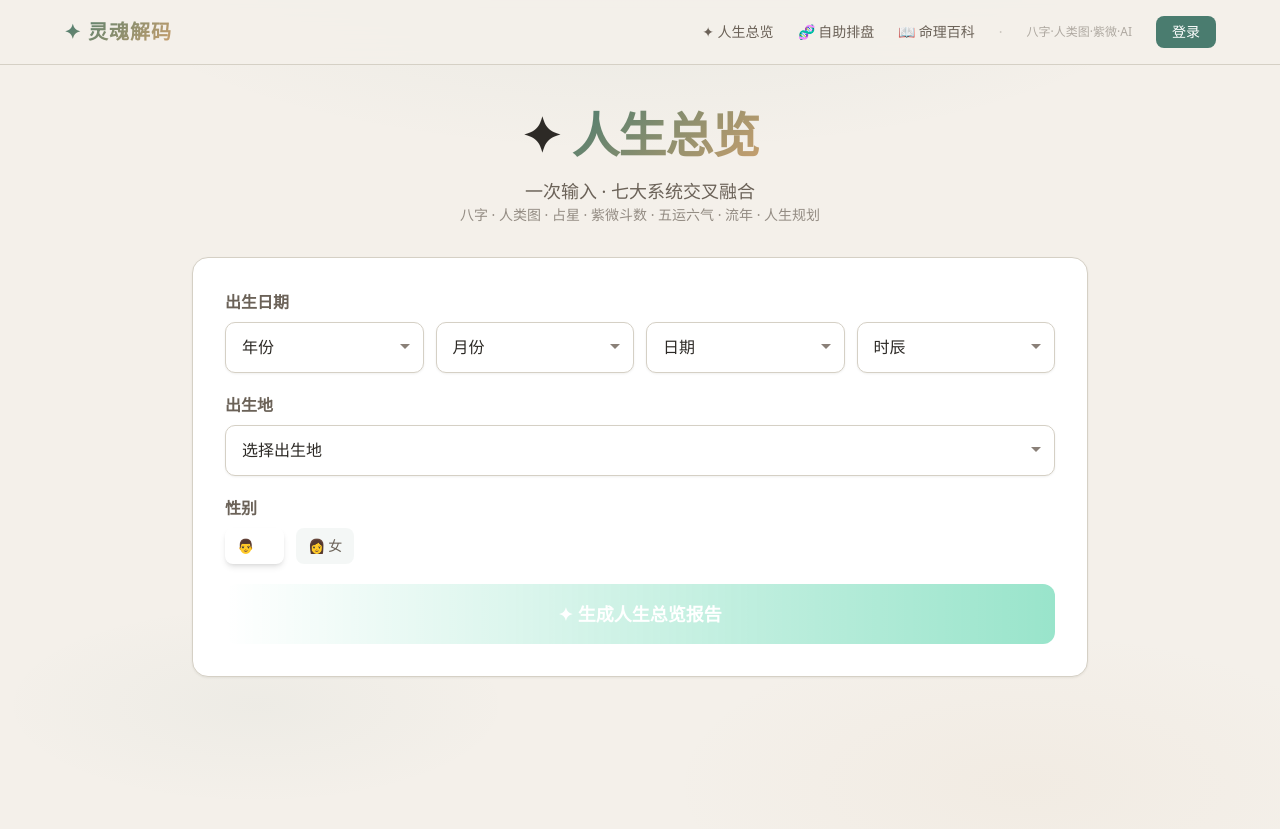
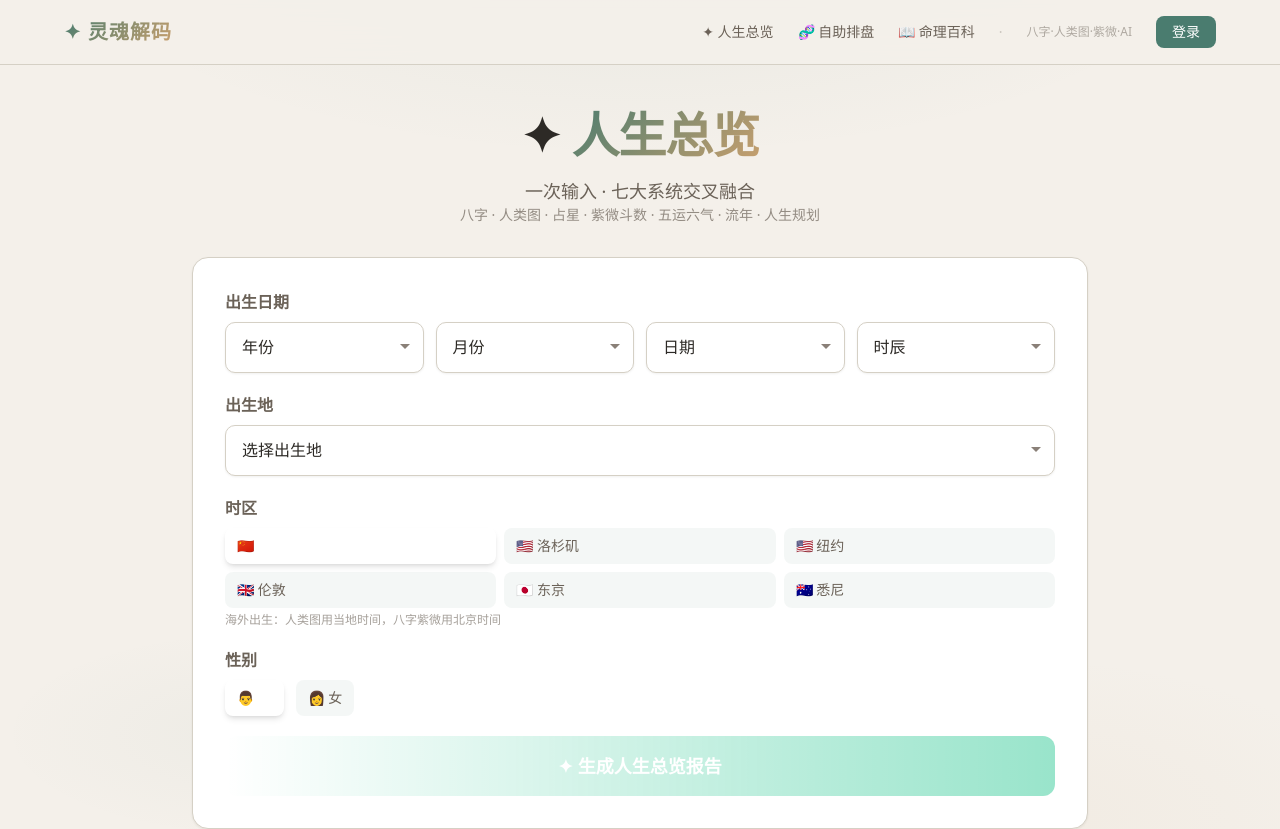
Before and after one commit to wlkerwong-boop/soul-decode, a Next.js app: page /master-report in a window 1280 px wide. Shown: the top 829 px of the page. Built offline with nearby package versions, Linux system fonts and the light colour scheme.

Commit message:
feat: +时区选择器(海外出生HD当地、八字紫微北京时间)

```diff
--- a/src/app/master-report/page.tsx
+++ b/src/app/master-report/page.tsx
@@ -28,6 +28,7 @@ export default function MasterPage() {
   const [year, setYear] = useState(''); const [month, setMonth] = useState('');
   const [day, setDay] = useState(''); const [hour, setHour] = useState('');
   const [location, setLocation] = useState(''); const [gender, setGender] = useState('男');
+  const [timezone, setTimezone] = useState('Asia/Shanghai');
   const [report, setReport] = useState(''); const [loading, setLoading] = useState(false);
   const [error, setError] = useState(''); const [data, setData] = useState<any>(null);
 
@@ -37,7 +38,7 @@ export default function MasterPage() {
       const r = await fetch('/api/master-report', {
         method: 'POST',
         headers: {'Content-Type':'application/json'},
-        body: JSON.stringify({year, month, day, hour, location, gender}),
+        body: JSON.stringify({year, month, day, hour, location, gender, timezone}),
       });
       const d = await r.json();
       if (!d.success) { setError(d.error||'生成失败'); return; }
@@ -107,6 +108,29 @@ export default function MasterPage() {
                 )}
                 <option value="other">其他（联系客服）</option>
               </select>
+            </div>
+
+            {/* Timezone */}
+            <div>
+              <label className="block text-base font-bold mb-2 text-[var(--text-secondary)]">时区</label>
+              <div className="grid grid-cols-3 gap-2">
+                {[
+                  {v:'Asia/Shanghai',l:'🇨🇳 北京时间'},
+                  {v:'America/Los_Angeles',l:'🇺🇸 洛杉矶'},
+                  {v:'America/New_York',l:'🇺🇸 纽约'},
+                  {v:'Europe/London',l:'🇬🇧 伦敦'},
+                  {v:'Asia/Tokyo',l:'🇯🇵 东京'},
+                  {v:'Australia/Sydney',l:'🇦🇺 悉尼'},
+                ].map(tz=>
+                  <button key={tz.v} onClick={()=>setTimezone(tz.v)}
+                    className={`px-3 py-2 rounded-lg text-sm font-medium transition-all text-left ${timezone===tz.v ? 'bg-[var(--accent)] text-white shadow-md' : 'bg-[var(--bg-highlight)] text-[var(--text-secondary)]'}`}>
+                    {tz.l}
+                  </button>
+                )}
+              </div>
+              <p className="text-xs text-[var(--text-secondary)] mt-1 opacity-60">
+                海外出生：人类图用当地时间，八字紫微用北京时间
+              </p>
             </div>
 
             {/* Gender */}
```
